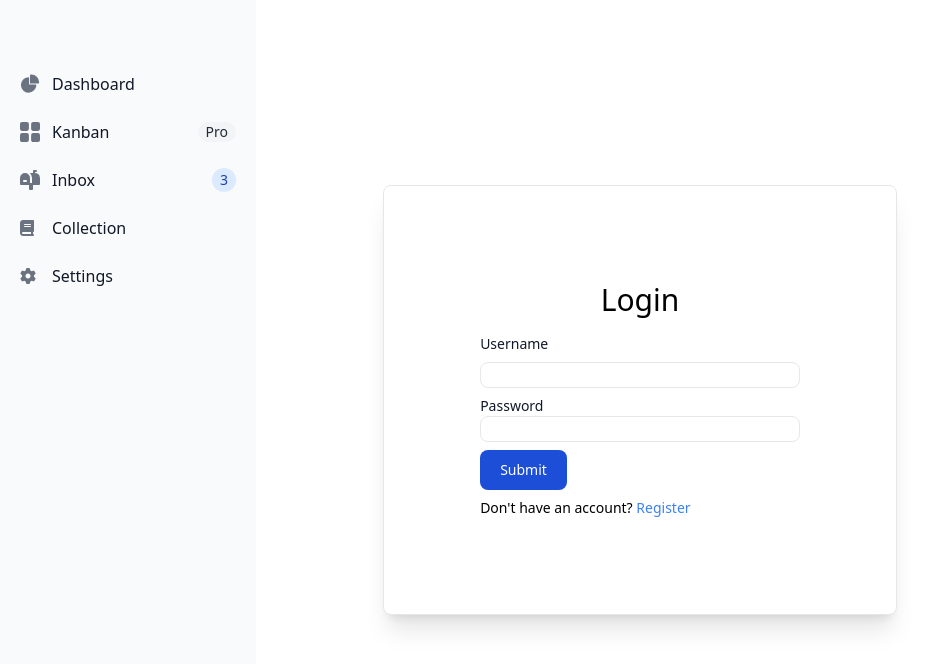
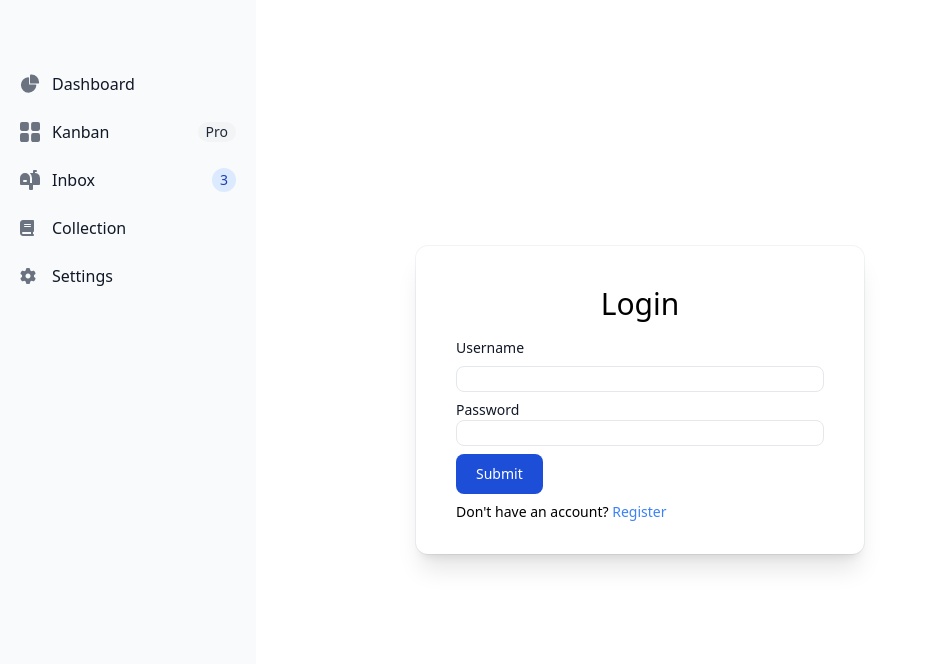
Before and after one commit to ftaskoski/ReadEase, a Vue app: page /login in a window 1280 px wide. Shown: the top 664 px of the page, without its empty margins (0-940 px from the left). Built offline with nearby package versions, Linux system fonts and the light colour scheme.

Commit message:
card ui update

```diff
--- a/src/components/Card.vue
+++ b/src/components/Card.vue
@@ -1,7 +1,7 @@
 <!-- Card.vue -->
 <template>
     <div class="flex justify-center items-center h-screen">
-      <div class="bg-white rounded-lg  shadow-xl p-24 border border-gray-200">
+      <div class="relative mx-auto w-full max-w-md bg-white px-6 pt-10 pb-8 shadow-xl ring-1 ring-gray-900/5 sm:rounded-xl sm:px-10">
     <slot></slot>
       </div>
     </div>
```
